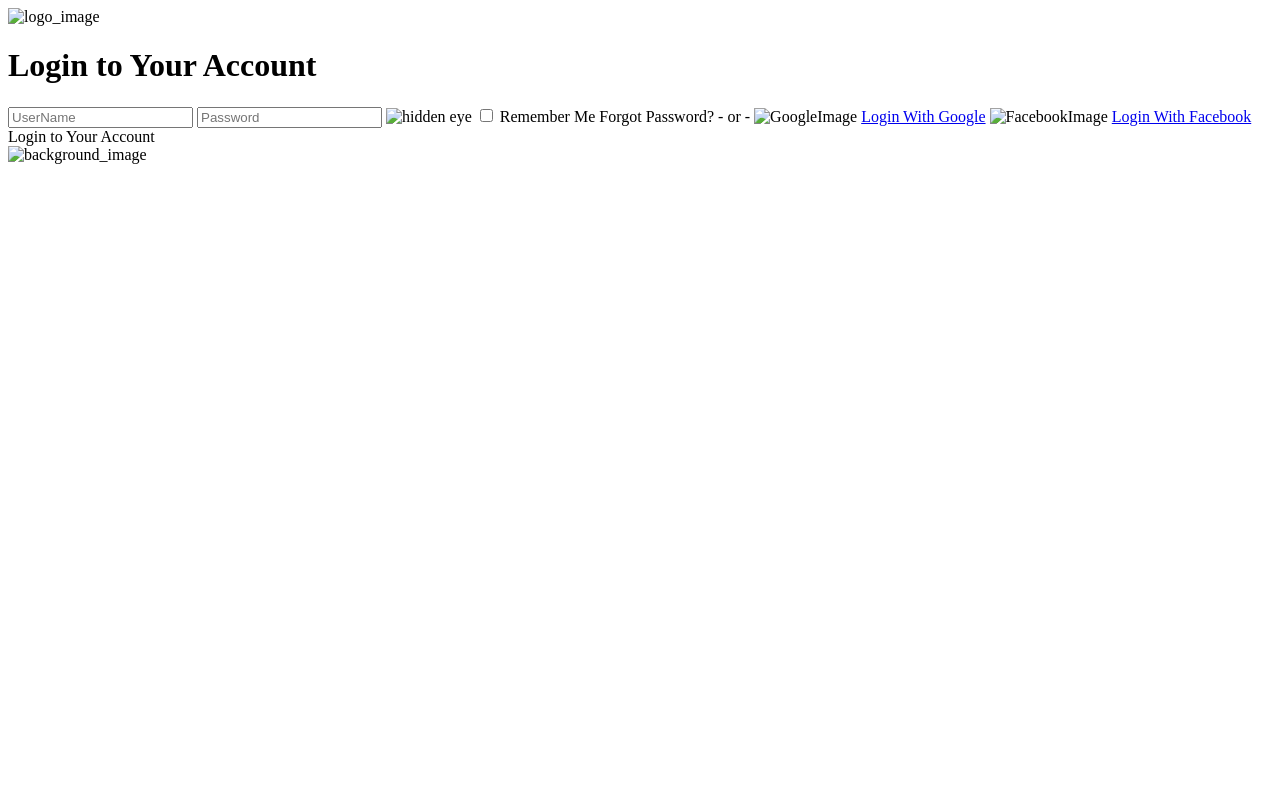
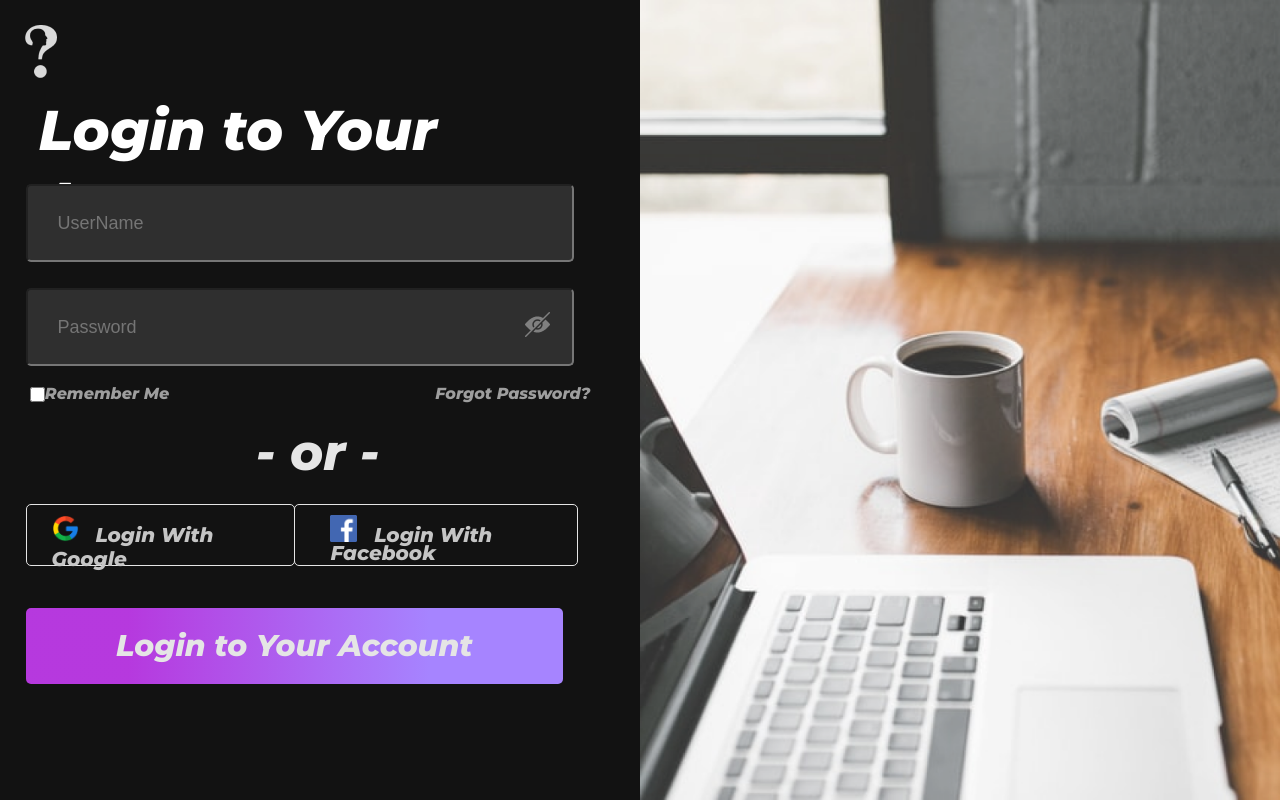
Before and after one commit to Alok-jaiswal/Login-page, a plain HTML site: page index.html in a window 1280 px wide. Drawn offline with Linux system fonts and the light colour scheme; the site is published under a folder, as on GitHub Pages, so addresses that start at the root find nothing.

Commit message:
Update index.html

```diff
--- a/index.html
+++ b/index.html
@@ -5,8 +5,8 @@
     <meta http-equiv="X-UA-Compatible" content="IE=edge">
     <meta name="viewport" content="width=device-width, initial-scale=1.0">
     <title>LoginForm</title>
-    <link rel="stylesheet" href="/css/loginStyleSheet.css">
-    <link rel="icon" type="image/x-icon" href="/images\subhAM 1.png">
+    <link rel="stylesheet" href="./css/loginStyleSheet.css">
+    <link rel="icon" type="image/x-icon" href="./images/subhAM 1.png">
     <link href="https://fonts.googleapis.com/css2?family=Anton&family=Montserrat:ital,wght@1,800;1,900&display=swap" rel="stylesheet">
 
 </head>
@@ -14,28 +14,28 @@
     <div class="maindiv">
         <div class="div1">
 
-            <img src="/images/subhAM 1.png" alt="logo_image" class="logoimg">
+            <img src="./images/subhAM 1.png" alt="logo_image" class="logoimg">
             <h1>Login to Your Account</h1>
 
             <input type="text" placeholder="UserName" class="nameInput">
             <input type="password" placeholder="Password" class="passInput">
-            <img src="/images/hidden 1.png" alt="hidden eye" class="imghidden">
+            <img src="./images/hidden 1.png" alt="hidden eye" class="imghidden">
             <input type="checkbox" id="html" name="Remamber all" value="HTML" class="checkboxInput">
             <label  for="HTML" class="lable1" >Remember Me</label>
             <lable class="lable2">Forgot Password?</lable>
             <lable class="lable3">- or -</lable>
             <span class="span1">
-                <img src="/images/google (1) 1.png" alt="GoogleImage" class="googleImg" height="27px">
+                <img src="./images/google (1) 1.png" alt="GoogleImage" class="googleImg" height="27px">
                 <a href=" https://www.google.com/" class="googlelink">Login With Google</a>
             </span>
             <span class="span2">
-                 <img src="/images/facebook (10) 1.png" alt="FacebookImage" class="facebookImg" height="27px">
+                 <img src="./images/facebook (10) 1.png" alt="FacebookImage" class="facebookImg" height="27px">
                 <a href="https://www.facebook.com/" class="facebooklink">Login With Facebook</a>
             </span>
             <div class="div3">Login to Your Account</div>
         </div>
         <div class="div2">
-            <img src="/images/photo-1499750310107-5fef28a66643 1.png" alt="background_image" class="imgbg">
+            <img src="./images/photo-1499750310107-5fef28a66643 1.png" alt="background_image" class="imgbg">
         </div>
     </div>
 
```
